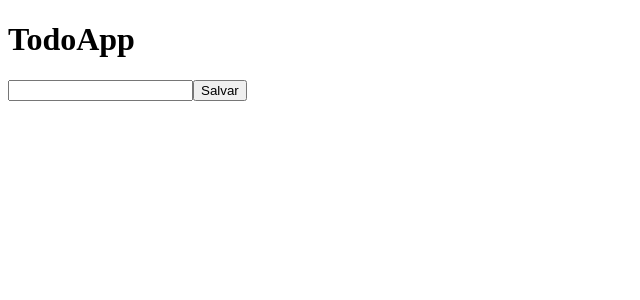
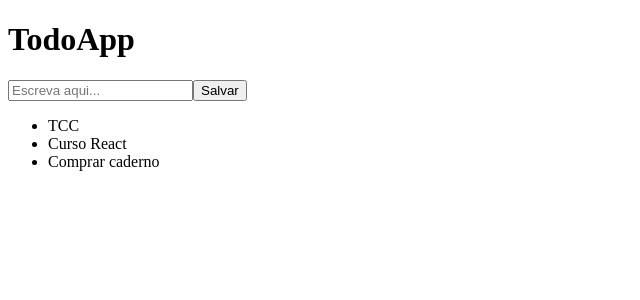
Before and after one commit to Bruno-Pallin/todo_app, a React (Create React App) app: page / in a window 1280 px wide. Shown: the top 300 px of the page, without its empty margins (0-640 px from the left). Built offline with nearby package versions, Linux system fonts and the light colour scheme.

Commit message:
feat: todo list funcional

```diff
--- a/src/App.js
+++ b/src/App.js
@@ -1,11 +1,49 @@
 import React from 'react';
 export default class TodoApp extends React.Component {
+
+  state = {
+    inputValue: '',
+    todoList: [
+      'TCC',
+      'Curso React',
+      'Comprar caderno'
+    ],
+  }
+
+  handleChange(e) {
+    this.setState({
+      inputValue: e.target.value
+    });
+  };
+
+  handleSave(e) {
+    const { inputValue, todoList } = this.state;
+    this.setState({
+      inputValue: '',
+      todoList: [
+        ...todoList,
+        inputValue
+      ]
+    })
+  }
+
   render() {
+    const {inputValue, todoList} = this.state;
     return (
       <div>
         <h1>TodoApp</h1>
-        <input />
-        <button>Salvar</button>
+        <input
+          value={inputValue}
+          onChange={(e) => this.handleChange(e)}
+          placeholder='Escreva aqui...'
+        />
+        <button onClick={(e) => this.handleSave(e)}>Salvar</button>
+
+        <ul>
+          {todoList.map((todo, index) => {
+            return <li key={index}>{todo}</li>
+          })}
+        </ul>
       </div>
     );
   }
```
